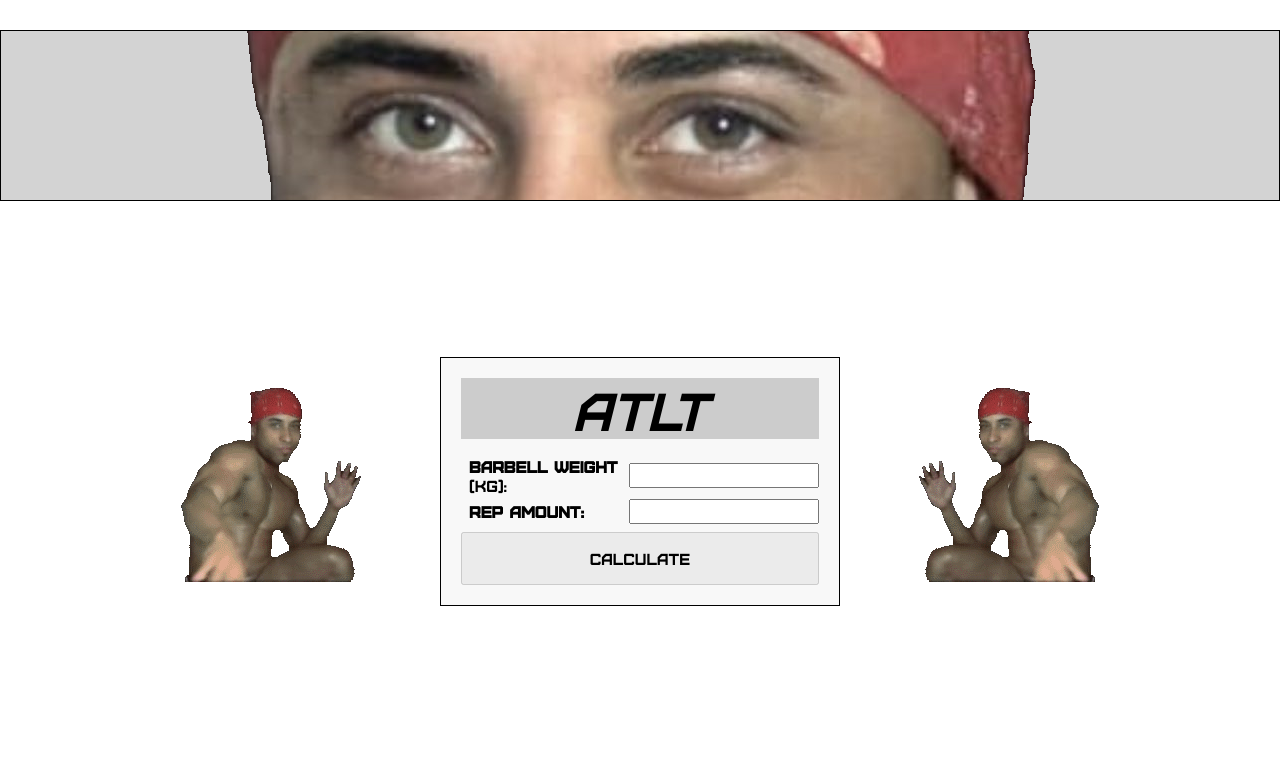
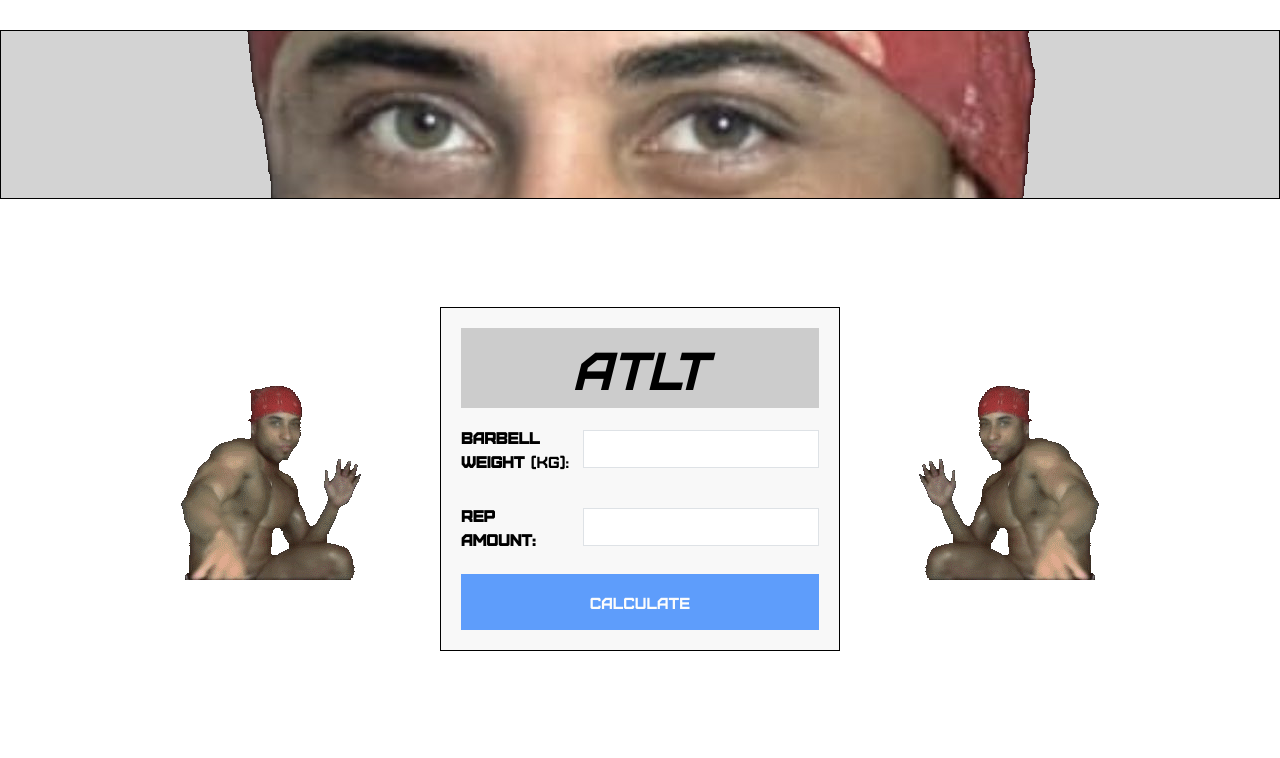
Before and after one commit to XXXRef/aTlT, a React (Vite) app in the folder code/app/: page / in a window 1280 px wide. Shown: the top 758 px of the page. Built offline with nearby package versions, Linux system fonts and the light colour scheme.

Commit message:
migrate styles to use Bootstrap (initial)

```diff
--- a/code/app/package.json
+++ b/code/app/package.json
@@ -9,7 +9,8 @@
   },
   "dependencies": {
     "react": "^18.2.0",
-    "react-dom": "^18.2.0"
+    "react-dom": "^18.2.0",
+    "bootstrap": "^5.3.2"
   },
   "devDependencies": {
     "vite": "^5.0.0",
--- a/code/app/src/Components/InputForm.jsx
+++ b/code/app/src/Components/InputForm.jsx
@@ -1,5 +1,4 @@
 import React from 'react'
-
 
 const checkInputValue = (val) => {
   const valTrimmed = String(val ?? '').trim()
@@ -8,13 +7,7 @@ const checkInputValue = (val) => {
   }
   const valNum = Number(valTrimmed)
   return !Number.isNaN(valNum) && valNum >= 1
-};
-
-
-const setErrorVisualizationStyle = (i_bValidVal) => i_bValidVal ?
-  undefined
-  : { borderColor: 'red', borderWidth: '1px', borderStyle: 'solid' };
-
+}
 
 export default function InputForm({ barbellWeight, setBarbellWeight, repsAmount, setRepsAmount, onCalculate }) {
   const barbellWeightNorm = barbellWeight ?? ''
@@ -28,40 +21,56 @@ export default function InputForm({ barbellWeight, setBarbellWeight, repsAmount,
       && repsAmountNorm.trim() !== ''
       && bBarbellWeightCorrect
       && bRepsAmountCorrect
-  };
+  }
+
+  const showBarbellInvalid = barbellWeightNorm.trim() !== '' && !bBarbellWeightCorrect
+  const showRepsInvalid = repsAmountNorm.trim() !== '' && !bRepsAmountCorrect
+
+  const handleSubmit = (e) => {
+    e.preventDefault()
+    if (checkSubmitEnabled() && typeof onCalculate === 'function') onCalculate()
+  }
 
   return (
-    <>
-      <table id="table_form_calc_weight">
-        <tbody>
-          <tr>
-            <td><b>Barbell weight</b> (kg):</td>
-            <td>
+    <form onSubmit={handleSubmit}>
+      <div className="row g-2 align-items-center">
+        <div className="col-md-4">
+          <label className="col-form-label"><b>Barbell weight</b> (kg):</label>
+        </div>
+        <div className="col-md-8">
           <input
+            type="text"
+            className={"form-control text-center rounded-0" + (showBarbellInvalid ? ' is-invalid' : '')}
             value={barbellWeightNorm}
             onChange={e => setBarbellWeight(e.target.value)}
-                style={setErrorVisualizationStyle(bBarbellWeightCorrect)}
+            aria-invalid={showBarbellInvalid}
           />
-            </td>
-          </tr>
-          <tr>
-            <td><b>Rep amount:</b></td>
-            <td>
+        </div>
+      </div>
+
+      <div className="row g-2 align-items-center mt-2">
+        <div className="col-md-4">
+          <label className="col-form-label"><b>Rep amount:</b></label>
+        </div>
+        <div className="col-md-8">
           <input
+            type="text"
+            className={"form-control text-center rounded-0" + (showRepsInvalid ? ' is-invalid' : '')}
             value={repsAmountNorm}
             onChange={e => setRepsAmount(e.target.value)}
-                style={setErrorVisualizationStyle(bRepsAmountCorrect)}
+            aria-invalid={showRepsInvalid}
           />
-            </td>
-          </tr>
-        </tbody>
-      </table>
+        </div>
+      </div>
+
+      <div className="mt-3">
         <button
           id="button_calc_maxweight"
-        type="button"
-        onClick={() => { if (checkInputValue(barbellWeightNorm) && checkInputValue(repsAmountNorm) && typeof onCalculate === 'function') onCalculate() }}
+          type="submit"
+          className="btn btn-primary rounded-0"
           disabled={!checkSubmitEnabled()}
         >Calculate</button>
-    </>
+      </div>
+    </form>
   )
 }
--- a/code/app/src/main.jsx
+++ b/code/app/src/main.jsx
@@ -1,5 +1,6 @@
 import React from 'react'
 import { createRoot } from 'react-dom/client'
+import 'bootstrap/dist/css/bootstrap.min.css'
 import './../index.css'
 import App from './App'
 
```
Also changed, not shown: 1 other file (tests, documents, lock files or other folders). Lines whose indentation alone changed are shown as unchanged.
